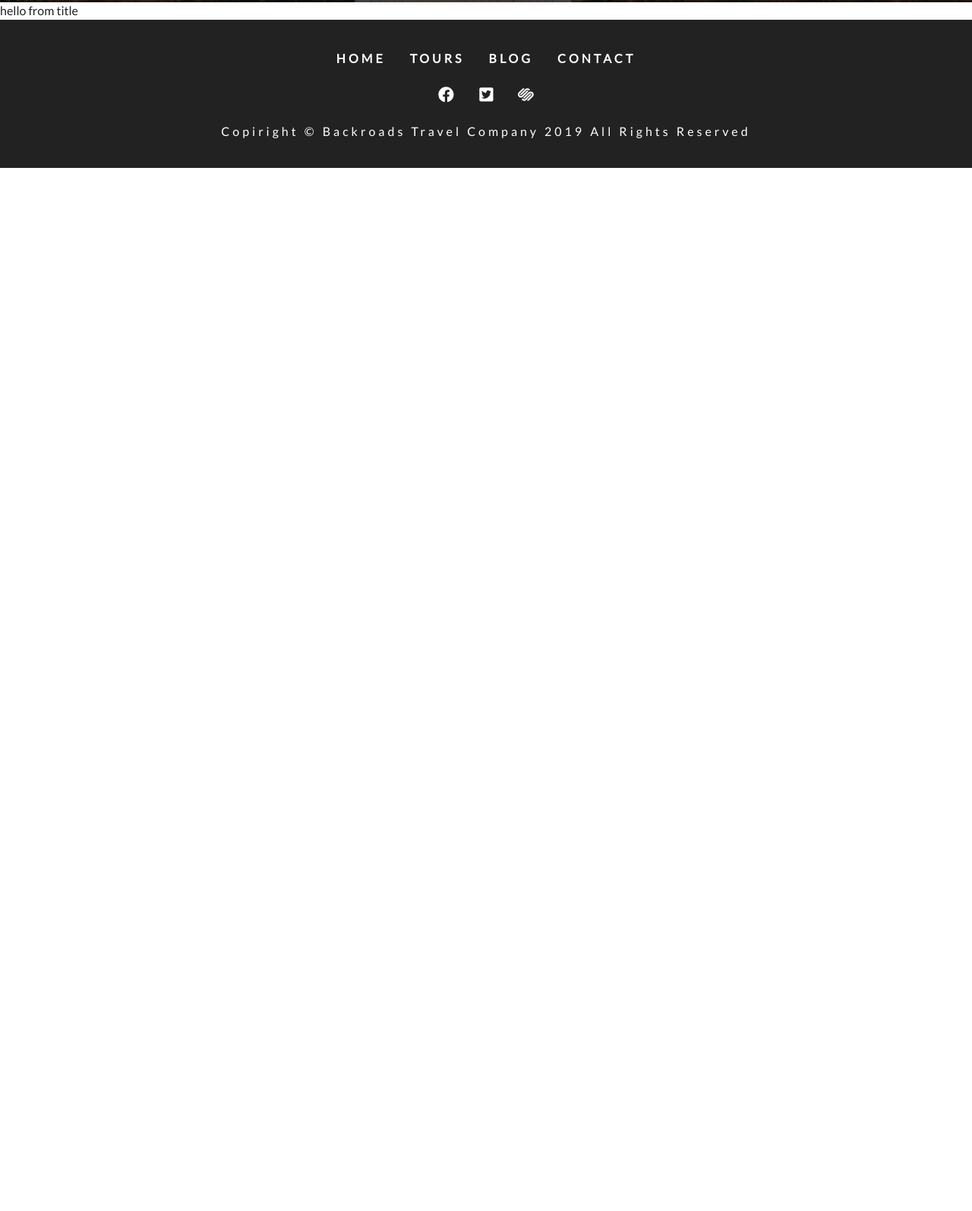
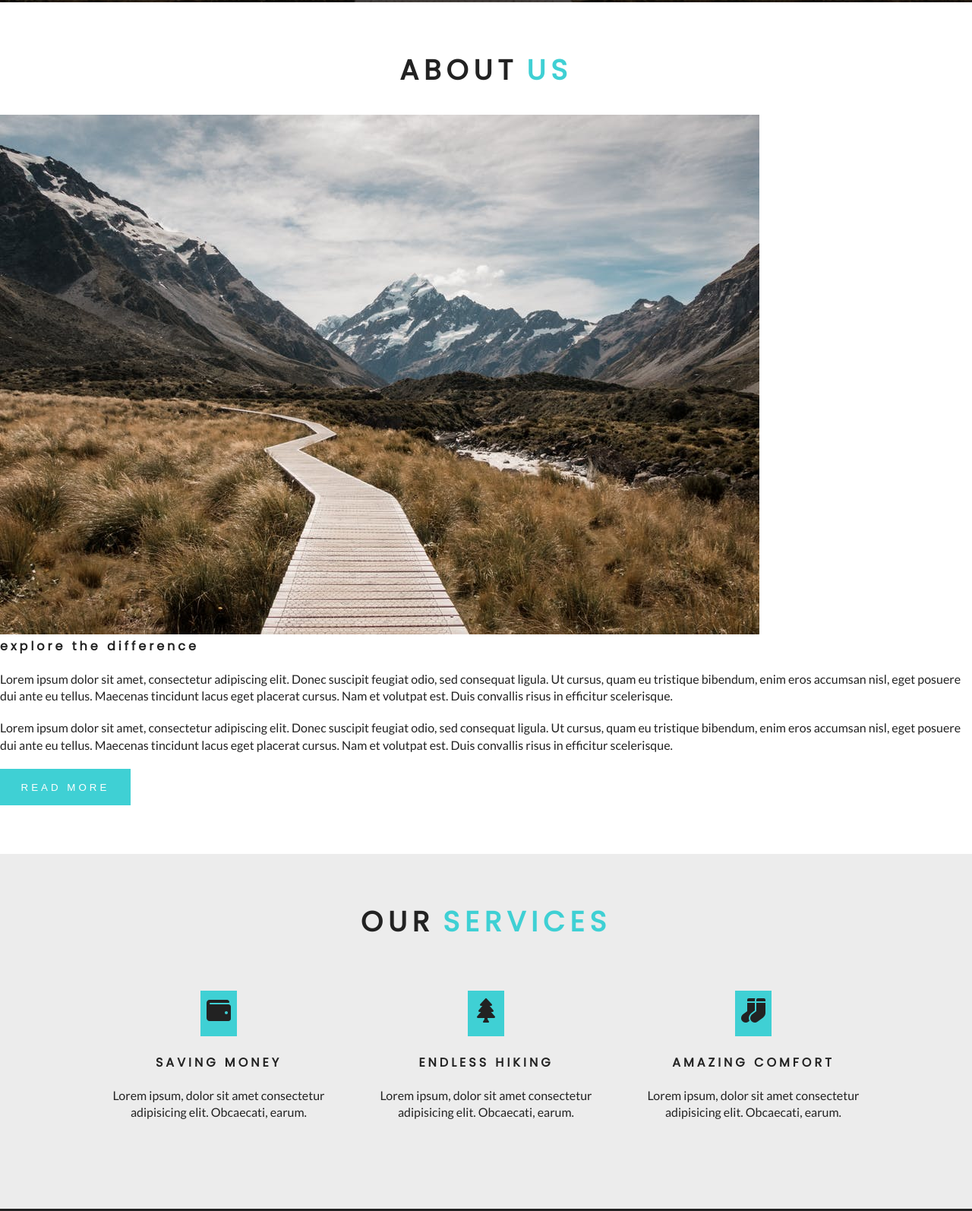
Before and after one commit to anmud/gatsby-backroads-project, a Gatsby site in the folder backroads/: page / in a window 1280 px wide. Shown: the part 882-2476 px from the top of the page at 76% size. Before the commit the page ends 1103 px from the top, so only its background shows below. Built offline with nearby package versions, Linux system fonts and the light colour scheme; Gatsby itself is replaced by a stand-in of ours.

Commit message:
about and services sections

```diff
--- a/backroads/src/components/Home/About.js
+++ b/backroads/src/components/Home/About.js
@@ -1,12 +1,39 @@
 import React from 'react'
 import Title from '../Title'
+import styles from '../../css/about.module.css'
+import img from '../../images/defaultBcg.jpeg'
 
 
 const About = () => {
     return (
-      <div>
-       <Title/>
-      </div>
+      <section className={styles.about}>
+       <Title title="about" subtitle="us"/>
+       <div className={styles.aboutCenter}>
+         <article className={styles.aboutImg}>
+           <div className={styles.imgContainer}>
+             <img src={img} alt="about company"/>
+           </div>
+         </article>
+         <article className={styles.aboutInfo}>
+           <h4>explore the difference</h4>
+
+             <p>Lorem ipsum dolor sit amet, consectetur adipiscing elit.
+              Donec suscipit feugiat odio, sed consequat ligula. Ut cursus, quam eu tristique bibendum, enim eros accumsan nisl, eget posuere dui ante eu tellus.
+               Maecenas tincidunt lacus eget placerat cursus.
+             Nam et volutpat est. Duis convallis risus in efficitur scelerisque.
+              </p>
+
+             <p>Lorem ipsum dolor sit amet, consectetur adipiscing elit.
+              Donec suscipit feugiat odio, sed consequat ligula. Ut cursus, quam eu tristique bibendum, enim eros accumsan nisl, eget posuere dui ante eu tellus.
+               Maecenas tincidunt lacus eget placerat cursus.
+             Nam et volutpat est. Duis convallis risus in efficitur scelerisque.
+              </p>
+
+             <button type="button" className="btn-primary">read more</button>
+
+         </article>
+       </div>
+      </section>
     )
 }
 
--- /dev/null
+++ b/backroads/src/components/Home/Services.js
@@ -0,0 +1,25 @@
+import React from 'react'
+import Title from '../Title'
+import styles from '../../css/services.module.css'
+import services from '../../constants/services'
+
+
+
+const Services = () => {
+   return (
+       <section className={styles.services}>
+           <Title title="our" subtitle="services"/>
+           <div className={styles.center}>
+               {services.map((item, index) => (
+                   <article key={index} className={styles.service}>
+                       <span>{item.icon}</span>
+                       <h4>{item.title}</h4>
+                       <p>{item.text}</p>
+                   </article>
+               ))}
+           </div>
+       </section>
+   )
+}
+
+export default Services;
--- a/backroads/src/components/Title.js
+++ b/backroads/src/components/Title.js
@@ -1,11 +1,38 @@
 import React from 'react'
+import styled from 'styled-components'
 
-const Title = () => {
+const Title = ({title, subtitle}) => {
    return (
-       <div>
-           hello from title
-       </div>
+       <TitleWrapper>
+           <h4>
+               <span className="title">{title}</span>
+               <span>{subtitle}</span>
+           </h4>
+       </TitleWrapper>
    )
 }
 
+const TitleWrapper = styled.div`
+   text-transform: uppercase;
+   font-size: 2.3rem;
+   margin-bottom: 2rem;
+   h4{
+       text-align: center;
+       letter-spacing: 7px;
+       color: var(--primaryColor);
+   }
+   .title{
+       color: var(--mainBlack)
+   }
+   span{
+       display: block;
+   }
+   @media (min-width:576px){
+       span{
+           display: inline-block;
+           margin: 0 0.35rem;
+       }
+   }
+`
+
 export default Title;
--- a/backroads/src/pages/index.js
+++ b/backroads/src/pages/index.js
@@ -4,6 +4,7 @@
 import SimpleHero from '../components/SimpleHero'
 import Banner from '../components/Banner'
 import About from '../components/Home/About'
+import Services from '../components/Home/Services'
 
 
 
@@ -22,6 +23,7 @@
       </SimpleHero>
 
       <About/>
+      <Services/>
 
        </Layout>
 
```
